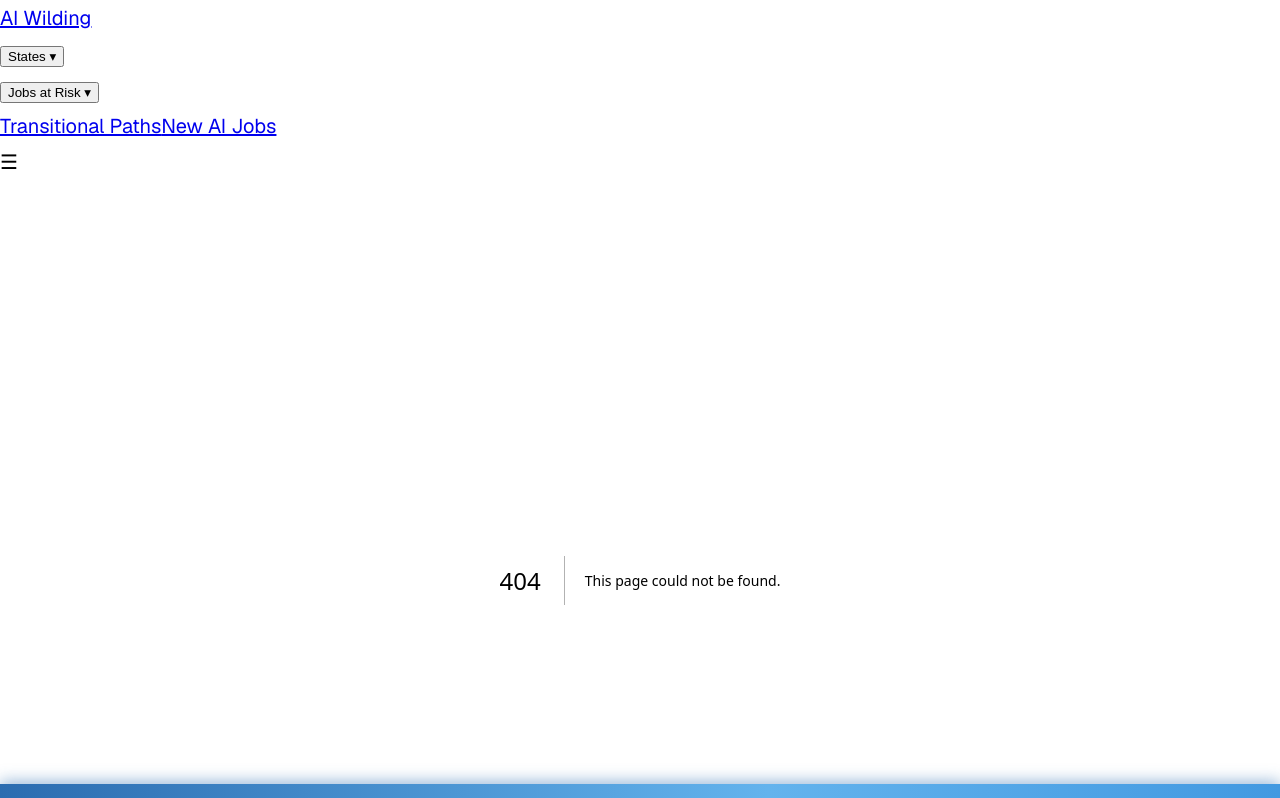
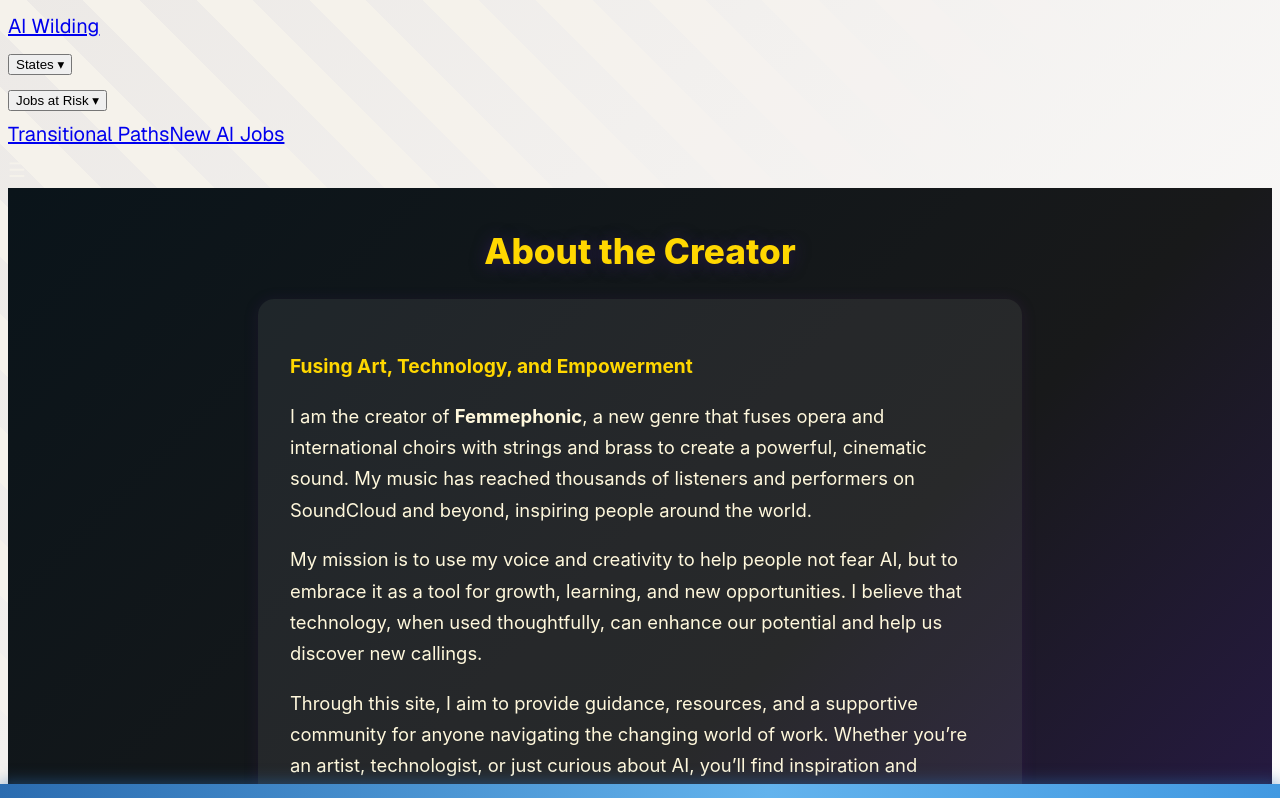
Before and after one commit to Shellzonit/auralis-sanctuary-, a Next.js app: page /about in a window 1280 px wide. Before the commit this address had no page. Shown: the top 798 px of the page. Built offline with nearby package versions, Linux system fonts and the light colour scheme.

Commit message:
feat: add About page with creator story, Femmephonic genre, and AI empowerment mission

```diff
--- /dev/null
+++ b/app/about/page.tsx
@@ -0,0 +1,40 @@
+"use client";
+
+import React from "react";
+
+export default function AboutPage() {
+  return (
+    <main
+      style={{
+        minHeight: "100vh",
+        background: "linear-gradient(135deg, #0a141a 0%, #18191a 60%, #2a1a4d 100%)",
+        fontFamily: "Inter, Arial, sans-serif",
+        display: "flex",
+        flexDirection: "column",
+        alignItems: "center",
+        padding: "0 1rem",
+      }}
+    >
+      <h1 style={{ fontSize: "2.2rem", fontWeight: 800, color: "#ffd700", margin: "32px 0 16px 0", textShadow: "0 2px 16px #2a1a4d" }}>
+        About the Creator
+      </h1>
+      <section style={{ maxWidth: 700, background: 'rgba(255,255,255,0.07)', borderRadius: 16, padding: 32, color: '#fff8dc', fontSize: '1.15rem', lineHeight: 1.7, boxShadow: '0 2px 16px #6a1b9a22', marginBottom: 32 }}>
+        <p>
+          <strong style={{ color: '#ffd700', fontSize: '1.2rem' }}>Fusing Art, Technology, and Empowerment</strong>
+        </p>
+        <p>
+          I am the creator of <strong>Femmephonic</strong>, a new genre that fuses opera and international choirs with strings and brass to create a powerful, cinematic sound. My music has reached thousands of listeners and performers on SoundCloud and beyond, inspiring people around the world.
+        </p>
+        <p>
+          My mission is to use my voice and creativity to help people not fear AI, but to embrace it as a tool for growth, learning, and new opportunities. I believe that technology, when used thoughtfully, can enhance our potential and help us discover new callings.
+        </p>
+        <p>
+          Through this site, I aim to provide guidance, resources, and a supportive community for anyone navigating the changing world of work. Whether you’re an artist, technologist, or just curious about AI, you’ll find inspiration and practical help here.
+        </p>
+        <p style={{ color: '#ffd700', fontWeight: 700, marginTop: 16 }}>
+          Let’s create, learn, and thrive together in the age of AI.
+        </p>
+      </section>
+    </main>
+  );
+}
```
